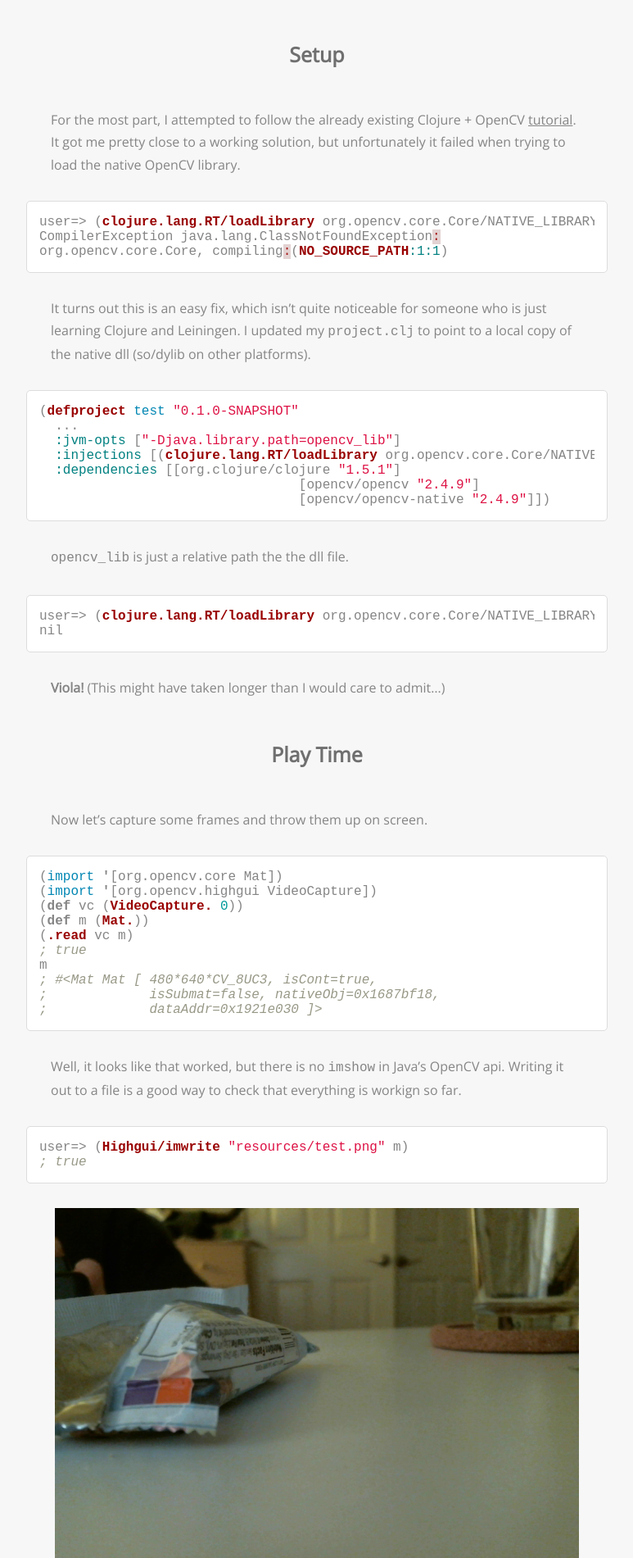
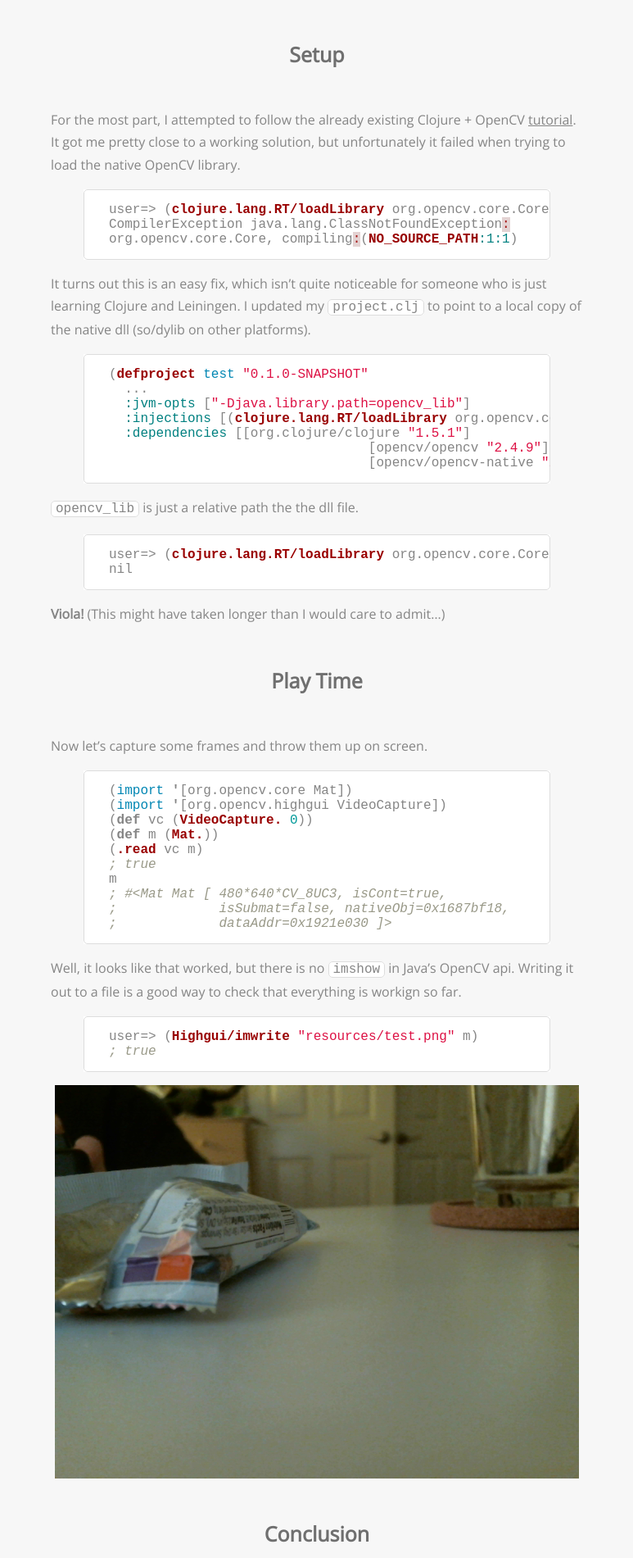
Before and after one commit to fortruce/fortruce.github.io, a Jekyll site: the page built from _posts/2014-4-28-clojure-and-opencv.md, in a window 1280 px wide. Shown: the part 1150-3051 px from the top of the page at 82% size, without its empty margins (253-1026 px from the left). Built offline with Jekyll 4.4.1, drawn with Linux system fonts in a browser that asks for light colours.

Commit message:
change inline code styling

```diff
--- a/_sass/syntax.scss
+++ b/_sass/syntax.scss
@@ -1,9 +1,9 @@
 .highlight  {
     background: #ffffff;
-    padding: 0 15px;
-    margin: 30px -30px;
-    border: 1px solid #ddd;
-    border-radius: 5px;
+    code {
+        display: block;
+        padding: 15px 30px;
+    }
 }
 .highlight .c { color: #999988; font-style: italic } /* Comment */
 .highlight .err { color: #a61717; background-color: #e3d2d2 } /* Error */
--- a/css/main.scss
+++ b/css/main.scss
@@ -35,6 +35,13 @@ html {
     font-size: 1em;
     color: $font-primary;
     background: $background;
+}
+
+code {
+    border: 1px solid #ddd;
+    border-radius: 5px;
+    padding: 0 5px;
+    background: #fff
 }
 
 p, ul { line-height: 1.7em; }
```
